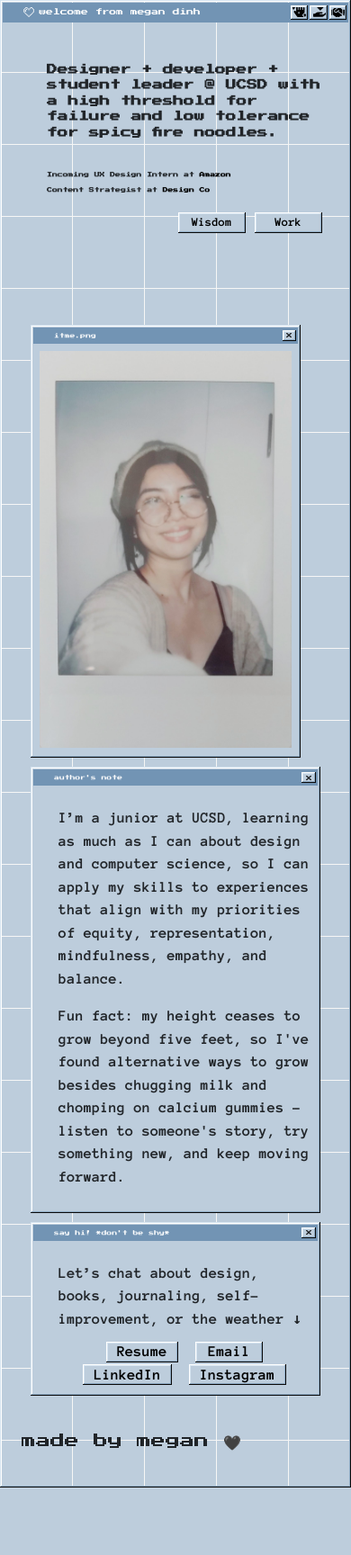
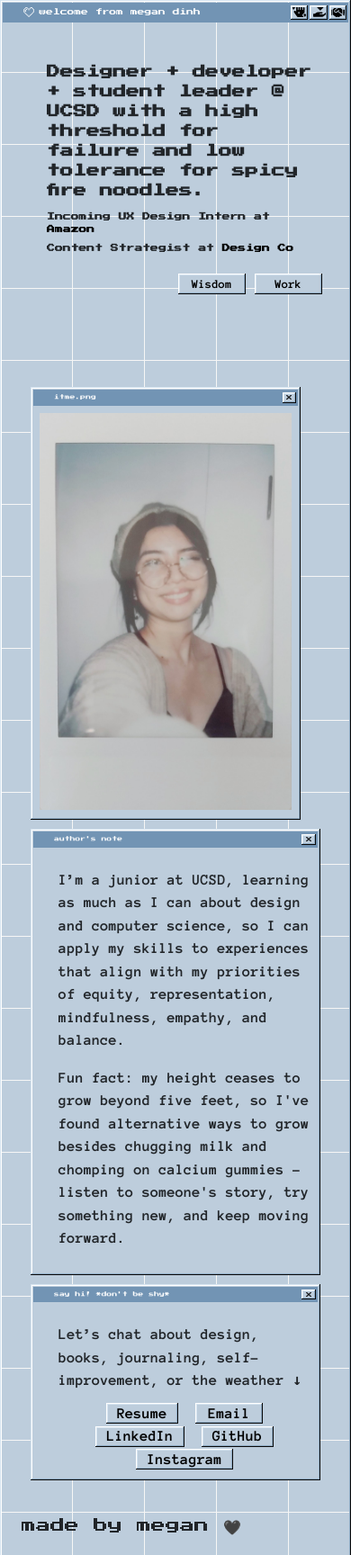
Before and after one commit to megandinh/megandinh.github.io, a PHP site: page / in a window 390 px wide. Shown: the top 1728 px of the page at 90% size. Before the commit the page ends 1653 px from the top, so only its background shows below. Run offline with PHP 8.4, Linux system fonts and the light colour scheme.

Commit message:
responsive font size

```diff
--- a/css/hello.css
+++ b/css/hello.css
@@ -10,7 +10,7 @@ body {
 h2{
   font-family: 'Anonymous Pro', monospace;
   font-weight: bold;
-  font-size: 2vw;
+  font-size: calc(3px + 2vw);
 }
 a{
   color: black;
@@ -31,12 +31,12 @@ p a{
 .text{
   font-family: 'Anonymous Pro', monospace;
   font-weight: bold;
-  font-size: 1.5vw
+  font-size: calc(3px + 1.5vw);
 }
 .text span, .text b{
   font-family: 'Anonymous Pro', monospace;
   font-weight: bold;
-  font-size: 1.5vw
+  font-size: calc(3px + 1.5vw);
 }
 
 .details p, .bodytext p, .bodytext span, .bodytext a, .bodytext li, .bodytext dd{
--- a/index.html
+++ b/index.html
@@ -35,12 +35,11 @@
 		</div>
 		<div style="padding: 5.5%;">
 			<div class="window-body text">
-				<p class="header" style="font-size: 3vw;">Designer + developer + student leader @ UCSD  with a high threshold for failure and low tolerance for spicy fire noodles.</p>
-				<br>
-				<p class="header" style="float: left; font-size: 1.5vw">Incoming UX Design Intern at <a href="https://amazon.design/" target="_blank" id="uline">Amazon</a></p>
-				<p class="header" style="float: left; font-size: 1.5vw">Content Strategist at <a href="https://ucsddesign.co/" target="_blank"  id="uline">Design Co</p>
-					<br>
-					<div style="margin: 8%"></div>
+				<p class="header" style="font-size: calc(3px + 3vw);">Designer + developer + student leader @ UCSD  with a high threshold for failure and low tolerance for spicy fire noodles.</p>
+				<div style="margin: 2%"></div>
+				<p class="header" style="font-size: calc(3px + 1.5vw)">Incoming UX Design Intern at <a href="https://amazon.design/" target="_blank" id="uline">Amazon</a></p>
+				<p class="header" style="font-size: calc(3px + 1.5vw)">Content Strategist at <a href="https://ucsddesign.co/" target="_blank"  id="uline">Design Co</a></p>
+					<div style="margin: 7%"></div>
 					<div class="button-group">
 						<a href="work.html"><button style="float:right; font-size: 3.5vw;">Work</button></a>
 						<span></span>
@@ -102,6 +101,8 @@
 									<span></span>
 									<a href="https://www.linkedin.com/in/megan-dinh-3b1636194"><button>LinkedIn</button></a>
 									<span></span>
+									<a href="https://github.com/megandinh"><button>GitHub</button></a>
+									<span></span>
 									<a href="https://www.instagram.com/dinhmints/" target="_blank"><button>Instagram</button></a>
 								</div>
 							</div>
--- a/work.html
+++ b/work.html
@@ -33,9 +33,9 @@
 		</div>
 		<div style="padding: 5.5%;">
 			<div class="window-body text">
-				<p class="header" style="font-size: 2vw;">“If I gave up every time I failed, I would never have invented my fireproof pants!”</p>
+				<p class="header" style="font-size: calc(3px + 2vw);">“If I gave up every time I failed, I would never have invented my fireproof pants!”</p>
 				<div style="margin: 2%"></div>
-				<p class="header" style="float: right; font-size: 1.5vw">- Meet the Robinsons</p>
+				<p class="header" style="float: right; font-size: calc(3px + 1.5vw)">- Meet the Robinsons</p>
 				<!-- <p class="header" style="float: left; font-size: 1.5vw">Megan is an incoming UX Design Intern at Amazon and is currently a UX Designer at Mode Humana.</p> -->
 				<!-- <p class="header" style="font-size: 2.5vw;">Designer + developer + student leader @ UCSD  with a high threshold for failure and low tolerance for spicy fire noodles.</p>
 				<br>
```
Also changed, not shown: wisdom.html (+4 -4 lines).
